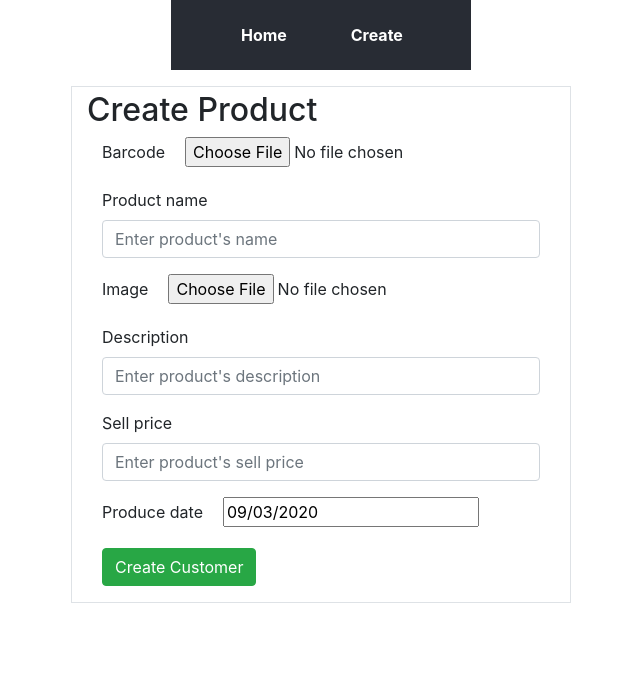
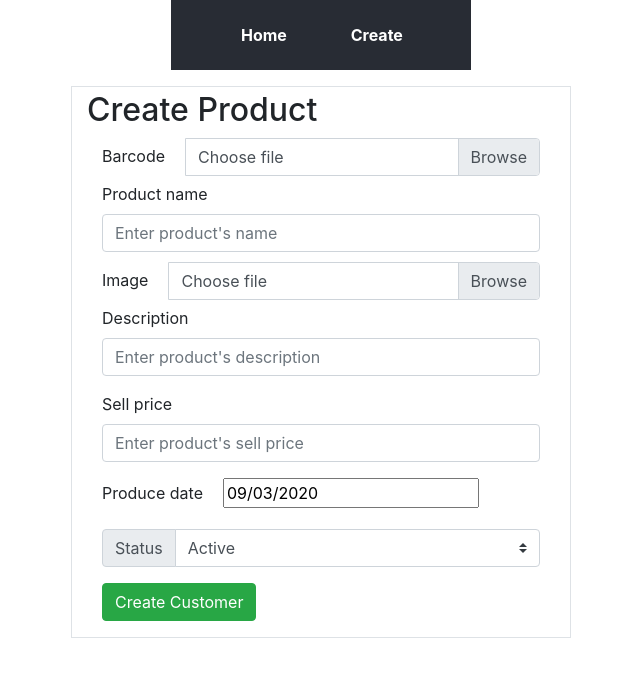
Before and after one commit to longhai2210/productPage, a React (Create React App) app: page /create in a window 1280 px wide. Shown: the top 676 px of the page, without its empty margins (319-959 px from the left). Built offline with nearby package versions, Linux system fonts and the light colour scheme.

Commit message:
more develop

```diff
--- a/server/db.json
+++ b/server/db.json
@@ -29,6 +29,63 @@
       "sell_price": 110,
       "produce_date": "1-10-2018",
       "status": "inactive"
+    },
+    {
+      "barcode": "blob:http://localhost:3000/597ac6d8-c830-4eac-8b28-ca9b91e7d5af",
+      "product_name": "milk",
+      "image": "blob:http://localhost:3000/905cf0be-95a2-4a4c-bbf8-d859f129c0f9",
+      "description": "nothing",
+      "sell_price": "1124",
+      "produce_date": "2020-09-06T01:46:02.000Z",
+      "id": 4
+    },
+    {
+      "barcode": "blob:http://localhost:3000/e30d8e68-6823-4c3c-ac27-b99f6f04ac0f",
+      "product_name": "milkshake",
+      "image": "blob:http://localhost:3000/6adcd4e2-9c30-4248-bdb0-fd884a101538",
+      "description": "with lots of milk",
+      "sell_price": "9000",
+      "produce_date": "2020-07-14T01:56:40.000Z",
+      "id": 5
+    },
+    {
+      "barcode": "blob:http://localhost:3000/54a5eef9-86d0-4c08-97e1-a80d8ea54fab",
+      "product_name": "spring rolls",
+      "image": "blob:http://localhost:3000/31dd1bae-8b6a-45f9-8807-b148ccc863f5",
+      "description": "with shrimps and vegs in the fillings",
+      "sell_price": "1124",
+      "produce_date": "2020-09-01T02:03:08.000Z",
+      "id": 6
+    },
+    {
+      "barcode": "blob:http://localhost:3000/9a50b510-a885-4205-8d8c-6cd96a76860b",
+      "product_name": "spring rolls",
+      "image": "blob:http://localhost:3000/9b4c08fb-f0c5-4364-952d-27010f7569a6",
+      "description": "with shrimps and vegs in the fillings",
+      "sell_price": "",
+      "produce_date": "2020-08-31T02:32:59.000Z",
+      "status": "",
+      "id": 7
+    },
+    {
+      "barcode": "",
+      "product_name": "spring rolls",
+      "image": "",
+      "description": "with shrimps and vegs in the fillings",
+      "sell_price": "1214",
+      "produce_date": "2020-08-31T02:35:38.000Z",
+      "status": "",
+      "id": 8
+    },
+    {
+      "barcode": "blob:http://localhost:3000/6f6b5771-f043-4c8e-bd24-b5aab301cb5e",
+      "product_name": "bread",
+      "image": "blob:http://localhost:3000/17ba8f63-ee0a-4c1f-b43d-02c8ff4641d3",
+      "description": "organic",
+      "sell_price": "124",
+      "produce_date": "2020-08-31T02:38:07.000Z",
+      "status": "inactive",
+      "id": 9
     }
   ]
 }
--- a/src/components/addProduct.js
+++ b/src/components/addProduct.js
@@ -1,7 +1,8 @@
 import React, { Component } from 'react';
 import DatePicker from "react-datepicker";
-import { RouteComponentProps, withRouter } from 'react-router-dom';
+import { withRouter } from 'react-router-dom';
 import axios from 'axios';
+import PropTypes from 'prop-types';
 
 import "react-datepicker/dist/react-datepicker.css";
 
@@ -19,8 +20,9 @@ class addProduct extends Component {
             values: [],
         }
         this.handleSubmit = this.handleSubmit.bind(this);
+        this.handleInputChanges = this.handleInputChanges.bind(this);
         this.handleChangeDate = this.handleChangeDate.bind(this);
-
+        this.handleChangeImage = this.handleChangeImage.bind(this);
     }
 
     handleSubmit(e) {
@@ -32,12 +34,13 @@ class addProduct extends Component {
             description: this.state.description,
             sell_price: this.state.sell_price,
             produce_date: this.state.produce_date,
+            status: this.state.status,
         }
         this.setState({values: [...this.state.values, formData]})
-        axios.post(`http://localhost:5000/customers`, formData).then(data => [
+        axios.post(`http://localhost:5000/products`, formData).then(data => [
                 setTimeout(() => {
                     this.props.history.push('/');
-                }, 1500)
+                }, 1000)
             ]);
     }
 
@@ -65,27 +68,33 @@ class addProduct extends Component {
             <div>
                 <div className={"col-md-12 form-wrapper mt-3 border"}>
                     <h2 className={"mt-1"}> Create Product </h2>
-                    <form id="create-post-form" onSubmit={this.handleSubmit} noValidate={true}>
-                        <div className="form-group col-md-12">
+                    <form id="create-post-form" style={{marginTop: "15px"}} onSubmit={this.handleSubmit} noValidate={true}>
+                        <div className="input-group col-md-12">
                             <label htmlFor="barcode" style={{marginRight: "20px"}}>Barcode</label>
-                            <input type="file" id="barcode" onChange={(e) => this.handleChangeImage(e)} name="barcode" alt="Product barcode"></input>
-                            {this.state.barcode?
-                                <img src={this.state.barcode} alt="barcode"/>
-                                : null
-                            }
+                            <div className="custom-file" style={{transform: "translateY(-6px)"}}>
+                                <input type="file" className="custom-file-input" id="barcode" onChange={(e) => this.handleChangeImage(e)} name="barcode" alt="Product barcode" />
+                                <label className="custom-file-label" htmlFor="barcode">Choose file</label>
+                            </div>
                         </div>
+                        {this.state.barcode?
+                            <img src={this.state.barcode} alt="barcode"/>
+                            : null
+                        }
                         <div className="form-group col-md-12">
                             <label htmlFor="product_name">Product name</label>
                             <input type="text" id="product_name" onChange={(e) => this.handleInputChanges(e)} name="product_name" className="form-control" placeholder="Enter product's name" />
                         </div>
-                        <div className="form-group col-md-12">
-                            <label htmlFor="image" style={{marginRight: "20px"}}> Image </label>
-                            <input type="file" id="image" onChange={(e) => this.handleChangeImage(e)} name="image" alt="Product image"></input>
-                            {this.state.image ?
-                                <img src={this.state.image} alt="product"/>
-                                : null
-                            }
+                        <div className="input-group col-md-12">
+                            <label htmlFor="image" style={{marginRight: "20px"}}>Image</label>
+                            <div className="custom-file" style={{transform: "translateY(-6px)"}}>
+                                <input type="file" className="custom-file-input" id="image" onChange={(e) => this.handleChangeImage(e)} name="image" alt="Product image" />
+                                <label className="custom-file-label" htmlFor="image">Choose file</label>
+                            </div>
                         </div>
+                        {this.state.image?
+                            <img src={this.state.image} alt="product"/>
+                            : null
+                        }
                         <div className="form-group col-md-12">
                             <label htmlFor="description"> Description </label>
                             <input type="text" id="description" onChange={(e) => this.handleInputChanges(e)} name="description" className="form-control" placeholder="Enter product's description" />
@@ -101,11 +110,31 @@ class addProduct extends Component {
                                 onChange={this.handleChangeDate}
                             />
                         </div>
+                        <div className="input-group mb-3 col-md-12">
+                            <div className="input-group-prepend">
+                                <label className="input-group-text" htmlFor="status">Status</label>
+                            </div>
+                            <select className="custom-select" id="status" name="status" onChange={(e) => this.handleInputChanges(e)}>
+                                <option value="active">Active</option>
+                                <option value="inactive">Inactive</option>
+                            </select>
+                        </div>
                         <div className="form-group col-md-4 pull-right">
                             <button className="btn btn-success" type="submit">
                                 Create Customer
                             </button>
                         </div>
+                        {/* <div className="input-group col-md-10">
+                            <label htmlFor="barcode" style={{marginRight: "20px"}}>Barcode</label>
+                            <div className="custom-file" style={{transform: "translateY(-6px)"}}>
+                                <input type="file" className="custom-file-input" id="barcode" onChange={(e) => this.handleChangeImage(e)} name="barcode" alt="Product barcode" />
+                                <label className="custom-file-label" htmlFor="barcode">Choose file</label>
+                            </div>
+                            {this.state.barcode?
+                                <img src={this.state.barcode} alt="barcode"/>
+                                : null
+                            }
+                        </div> */}
                     </form>
                 </div>
             </div>
@@ -113,4 +142,14 @@ class addProduct extends Component {
     }
 }
 
+addProduct.propTypes = {
+    barcode: PropTypes.string,
+    product_name: PropTypes.string,
+    image: PropTypes.string,
+    description: PropTypes.string,
+    sell_price: PropTypes.number,
+    produce_date: PropTypes.instanceOf(Date),
+    status: PropTypes.string
+};
+
 export default withRouter(addProduct)
```
Also changed, not shown: src/components/editProduct.js (added, +11 -0 lines). Lines whose indentation alone changed are shown as unchanged.
